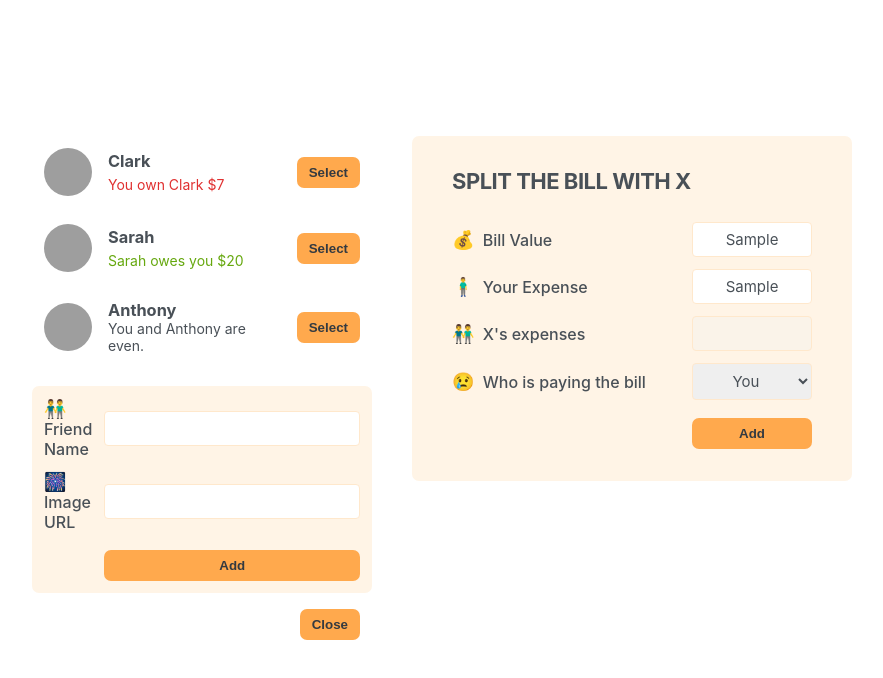
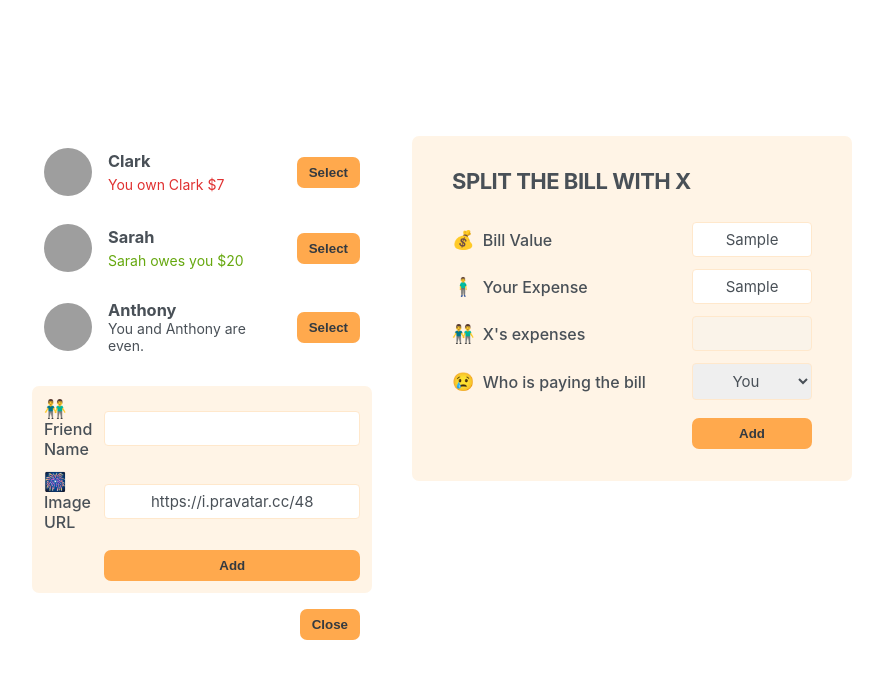
Before and after one commit to clewisdavis/eat-n-split, a React (Create React App) app: page / in a window 1280 px wide. Both pictures are taken after typing "Sample", "Sample" into the empty fields and a click on the button "Add Friend". Shown: the top 678 px of the page, without its empty margins (198-1081 px from the left). Built offline with nearby package versions, Linux system fonts and the light colour scheme; grey boxes are pictures that could not be loaded.

Commit message:
add a friend

```diff
--- a/src/App.js
+++ b/src/App.js
@@ -96,13 +96,26 @@ function Friend({friend}) {
 
 
 function FormAddFriend() {
+
+  const [friendName, setFriendName] = useState('');
+
+  const [friendAvatar, setFriendURL] = useState("https://i.pravatar.cc/48");
+
   return (
     <form className="form-add-friend">
       <label>👬 Friend Name</label>
-      <input type="text" />
+      <input
+        type="text"
+        value={friendName}
+        onChange={(e) => setFriendName(e.target.value)}
+      />
 
       <label>🎆 Image URL</label>
-      <input type="text" />
+      <input
+        type="text"
+        value={friendAvatar}
+        onChange={(e) => setFriendURL(e.target.value)}
+      />
 
       <Button>Add</Button>
     </form>
```
